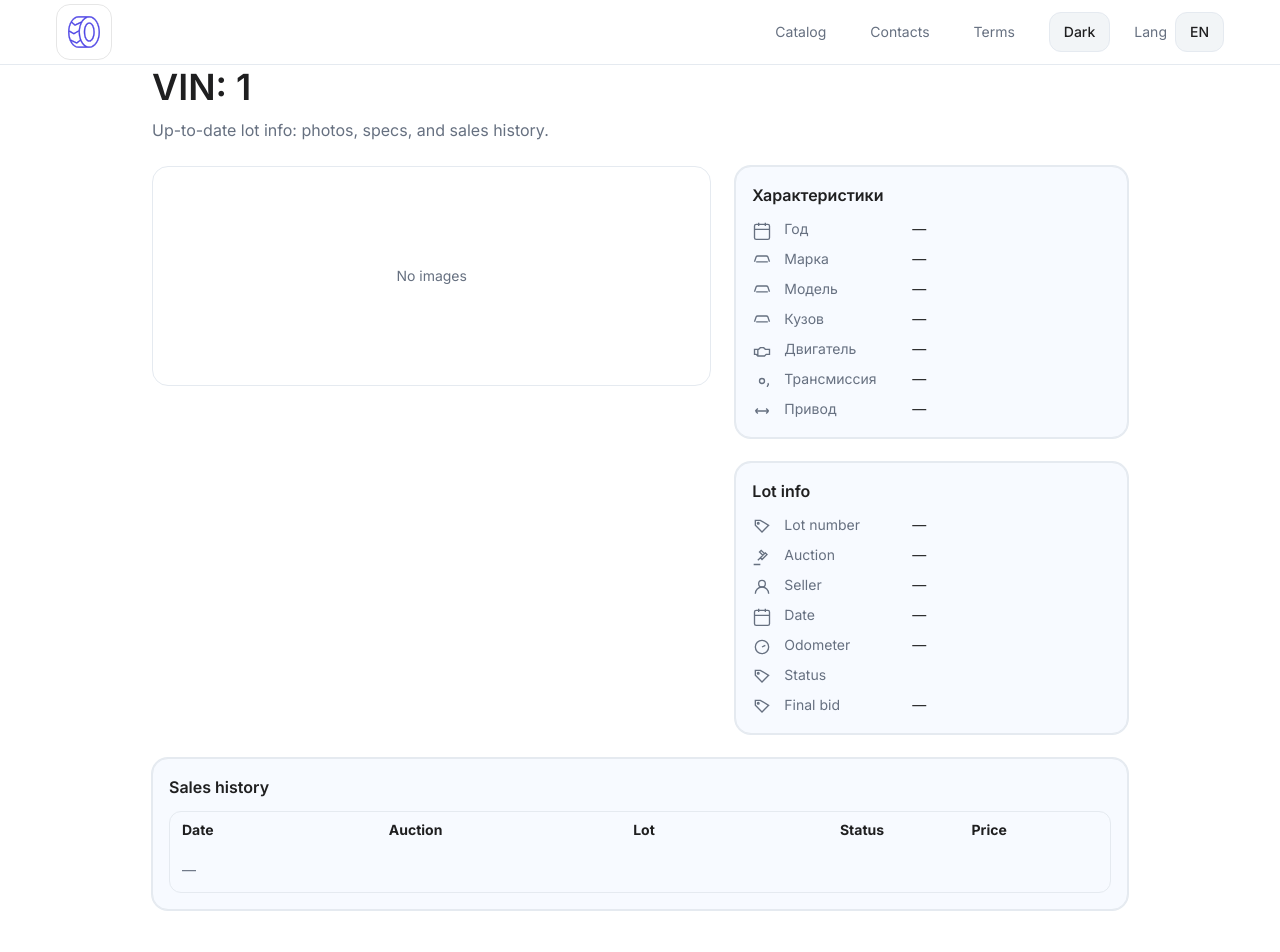
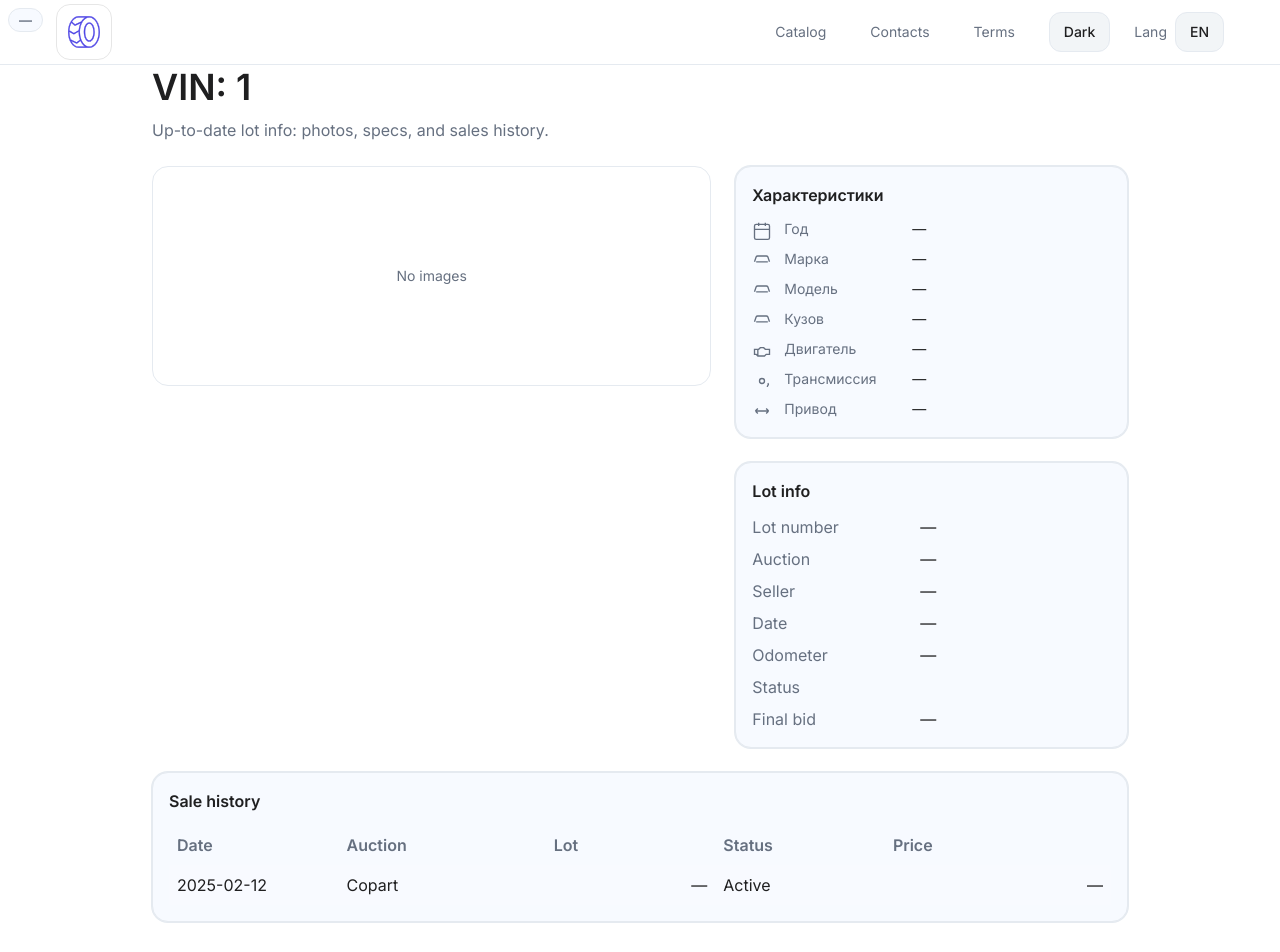
Before and after one commit to KestutisTreciokas/vinops, a Next.js app in the folder frontend/: page /1/vin/1 in a window 1280 px wide. Shown: the top 952 px of the page. Built offline with nearby package versions, Linux system fonts and the light colour scheme.

Commit message:
vin: status badges, aligned KV rows, table polish, number/currency formatters

```diff
--- /dev/null
+++ b/frontend/src/components/vin2/Badge.tsx
@@ -0,0 +1,16 @@
+'use client'
+
+type Status = 'sold'|'active'|'pending'|'upcoming'|string
+
+export default function StatusBadge({ status, lang='ru' }: { status?: Status; lang?: 'ru'|'en' }) {
+  const s = String(status || '').toLowerCase()
+  const map: Record<string, {ru:string; en:string; cls:string}> = {
+    sold:      { ru:'Продан',   en:'Sold',      cls:'badge--sold' },
+    active:    { ru:'Активен',  en:'Active',    cls:'badge--active' },
+    pending:   { ru:'Ожидается',en:'Pending',   cls:'badge--pending' },
+    upcoming:  { ru:'Скоро',    en:'Upcoming',  cls:'badge--upcoming' },
+  }
+  const item = map[s] ?? { ru: status || '—', en: status || '—', cls:'badge--neutral' }
+  const text = lang === 'ru' ? item.ru : item.en
+  return <span className={`badge ${item.cls}`}>{text}</span>
+}
--- a/frontend/src/components/vin2/History.tsx
+++ b/frontend/src/components/vin2/History.tsx
@@ -1,48 +1,35 @@
 'use client'
+import { formatUsd } from '@/src/lib/format'
 
-function t(ru: string, en: string, lang: 'ru'|'en') { return lang === 'ru' ? ru : en }
-
-type HistoryItem = {
-  date?: string
-  auction?: string
-  lot?: string | number
-  status?: string
-  price?: string | number
-}
-
-export default function History({
-  items,
-  lang = 'ru',
-}: {
-  items?: HistoryItem[] | null
-  lang?: 'ru'|'en'
-}) {
-  const rows = Array.isArray(items) ? items : []
+export default function History({ rows, lang='ru' }: { rows?: any[]; lang?: 'ru'|'en' }) {
+  const t = (ru: string, en: string) => lang === 'ru' ? ru : en
+  const list = Array.isArray(rows) ? rows : []
 
   return (
     <section className="card p-4">
-      <h3 className="card-title mb-3">{t('История продаж', 'Sales history', lang)}</h3>
-      <div className="overflow-hidden rounded-xl border border-border-muted">
-        <table className="w-full text-sm">
-          <thead className="bg-surface/60">
-            <tr className="text-left">
-              <th className="px-3 py-2 w-[22%]">{t('Дата','Date',lang)}</th>
-              <th className="px-3 py-2 w-[26%]">{t('Аукцион','Auction',lang)}</th>
-              <th className="px-3 py-2 w-[22%]">{t('Лот','Lot',lang)}</th>
-              <th className="px-3 py-2 w-[14%]">{t('Статус','Status',lang)}</th>
-              <th className="px-3 py-2 w-[16%]">{t('Цена','Price',lang)}</th>
+      <h3 className="card-title mb-3">{t('История продаж', 'Sale history')}</h3>
+      <div className="overflow-auto">
+        <table className="table-vin w-full">
+          <thead>
+            <tr>
+              <th className="w-[18%]">{t('Дата','Date')}</th>
+              <th className="w-[22%]">{t('Аукцион','Auction')}</th>
+              <th className="w-[18%] text-right">{t('Лот','Lot')}</th>
+              <th className="w-[18%]">{t('Статус','Status')}</th>
+              <th className="w-[24%] text-right">{t('Цена','Price')}</th>
             </tr>
           </thead>
           <tbody>
-            {rows.length === 0 ? (
-              <tr><td className="px-3 py-3 text-fg-muted" colSpan={5}>—</td></tr>
-            ) : rows.map((r, i) => (
-              <tr key={i} className={i % 2 ? 'bg-canvas/40' : ''}>
-                <td className="px-3 py-2">{r.date ?? '—'}</td>
-                <td className="px-3 py-2">{r.auction ?? '—'}</td>
-                <td className="px-3 py-2">{r.lot ?? '—'}</td>
-                <td className="px-3 py-2">{r.status ?? '—'}</td>
-                <td className="px-3 py-2">{r.price ?? '—'}</td>
+            {list.length === 0 && (
+              <tr><td colSpan={5} className="py-3 text-center text-fg-muted">—</td></tr>
+            )}
+            {list.map((r, i) => (
+              <tr key={i}>
+                <td>{r?.date ?? '—'}</td>
+                <td>{r?.auction ?? '—'}</td>
+                <td className="text-right">{r?.lotNumber ?? '—'}</td>
+                <td>{r?.status ?? '—'}</td>
+                <td className="text-right">{formatUsd(r?.priceUSD)}</td>
               </tr>
             ))}
           </tbody>
--- a/frontend/src/components/vin2/LotInfo.tsx
+++ b/frontend/src/components/vin2/LotInfo.tsx
@@ -1,38 +1,40 @@
 'use client'
-import { Row, IcGavel, IcUser, IcCalendar, IcOdo, IcTag } from './ui'
-import StatusBadge from './StatusBadge'
+import StatusBadge from '@/components/vin2/Badge'
+import { formatNumber, formatMiles, formatUsd } from '@/src/lib/format'
 
-function t(ru: string, en: string, lang: 'ru'|'en') { return lang === 'ru' ? ru : en }
-
-type Lot = {
-  lotNumber?: string | number
-  auction?: string
-  seller?: string
-  date?: string
-  odometer?: string | number
-  status?: string | null
-  finalBid?: string | number
+function Row({ k, v }: { k: string; v?: string }) {
+  return (
+    <div className="kv">
+      <div className="k">{k}</div>
+      <div className="v">{v ?? '—'}</div>
+    </div>
+  )
 }
 
-export default function LotInfo({
-  lot,
-  lang = 'ru'
-}: {
-  lot?: Lot | null
-  lang?: 'ru'|'en'
-}) {
-  const l = lot ?? {}
+export default function LotInfo({ lot, lang='ru' }: { lot?: any; lang?: 'ru'|'en' }) {
+  const t = (ru: string, en: string) => lang === 'ru' ? ru : en
+  const lotNumber = lot?.lotNumber ? String(lot.lotNumber) : '—'
+  const auction   = lot?.auction || '—'
+  const seller    = lot?.seller || '—'
+  const date      = lot?.date || '—'
+  const odo       = formatMiles(lot?.odometer, lang === 'ru' ? 'ru-RU' : 'en-US')
+  const status    = lot?.status
+  const finalBid  = formatUsd(lot?.finalBidUSD)
+
   return (
     <section className="card p-4">
-      <h3 className="card-title mb-3">{t('Информация о лоте','Lot info', lang)}</h3>
-      <div className="space-y-2 text-sm">
-        <Row icon={<IcTag />}     label={t('Номер лота','Lot number',lang)} value={l.lotNumber?.toString()} />
-        <Row icon={<IcGavel />}   label={t('Аукцион','Auction',lang)}       value={l.auction} />
-        <Row icon={<IcUser />}    label={t('Продавец','Seller',lang)}       value={l.seller} />
-        <Row icon={<IcCalendar />}label={t('Дата','Date',lang)}             value={l.date} />
-        <Row icon={<IcOdo />}     label={t('Пробег','Odometer',lang)}       value={l.odometer} />
-        <Row icon={<IcTag />}     label={t('Статус','Status',lang)}         value={<StatusBadge status={l.status} lang={lang}/>} />
-        <Row icon={<IcTag />}     label={t('Итоговая ставка','Final bid',lang)} value={l.finalBid} />
+      <h3 className="card-title mb-3">{t('Информация о лоте', 'Lot info')}</h3>
+      <div className="space-y-2">
+        <Row k={t('Номер лота', 'Lot number')} v={lotNumber} />
+        <Row k={t('Аукцион', 'Auction')} v={auction} />
+        <Row k={t('Продавец', 'Seller')} v={seller} />
+        <Row k={t('Дата', 'Date')} v={date} />
+        <Row k={t('Пробег', 'Odometer')} v={odo} />
+        <div className="kv">
+          <div className="k">{t('Статус', 'Status')}</div>
+          <div className="v"><StatusBadge status={status} lang={lang} /></div>
+        </div>
+        <Row k={t('Итоговая ставка', 'Final bid')} v={finalBid} />
       </div>
     </section>
   )
--- /dev/null
+++ b/frontend/src/lib/format.ts
@@ -0,0 +1,8 @@
+export const formatNumber = (n?: number | string, locale='ru-RU') =>
+  (n ?? n === 0) ? new Intl.NumberFormat(locale).format(Number(n)) : '—'
+
+export const formatMiles = (n?: number | string, locale='ru-RU') =>
+  (n ?? n === 0) ? `${new Intl.NumberFormat(locale).format(Number(n))} mi` : '—'
+
+export const formatUsd = (n?: number | string, locale='en-US') =>
+  (n ?? n === 0) ? new Intl.NumberFormat(locale, { style:'currency', currency:'USD', maximumFractionDigits:0 }).format(Number(n)) : '—'
--- a/frontend/src/styles/globals.css
+++ b/frontend/src/styles/globals.css
@@ -908,3 +908,25 @@ html[lang="en"] [data-page="catalog"] .grid:empty::after  { content: "Adjust fil
 .thumb:hover,
 .thumb:focus-visible { box-shadow: 0 0 0 2px var(--border-muted), 0 0 0 4px color-mix(in hsl, var(--brand) 40%, transparent); }
 .thumb[aria-current="true"] { box-shadow: 0 0 0 2px var(--brand); }
+
+/* KV layout в карточках VIN */
+.kv { display:grid; grid-template-columns: 160px 1fr; gap: 8px; align-items: center; }
+.kv .k { color: var(--fg-muted); }
+.kv .v { color: var(--fg-default); }
+
+/* Бейджи статуса */
+.badge {
+  display:inline-flex; align-items:center; height:24px;
+  padding:0 10px; border-radius:999px; font-size:.8125rem; line-height:1;
+  border:1px solid transparent; background: var(--bg-surface); color: var(--fg-default);
+}
+.badge--neutral { background: var(--bg-surface); color: var(--fg-muted); border-color: var(--border-muted); }
+.badge--sold    { color:#22c55e; background: color-mix(in hsl, #22c55e 12%, transparent); border-color: color-mix(in hsl, #22c55e 35%, transparent); }
+.badge--active  { color:var(--brand); background: color-mix(in hsl, var(--brand) 12%, transparent); border-color: color-mix(in hsl, var(--brand) 35%, transparent); }
+.badge--pending { color:#eab308; background: color-mix(in hsl, #eab308 12%, transparent); border-color: color-mix(in hsl, #eab308 35%, transparent); }
+.badge--upcoming{ color:#60a5fa; background: color-mix(in hsl, #60a5fa 12%, transparent); border-color: color-mix(in hsl, #60a5fa 35%, transparent); }
+
+/* Таблица истории */
+.table-vin thead th { text-align:left; font-weight:600; color: var(--fg-muted); padding:.5rem .5rem; }
+.table-vin tbody td { padding:.5rem .5rem; }
+.table-vin tbody tr:nth-child(odd) { background: color-mix(in hsl, var(--bg-surface) 40%, transparent); }
```
